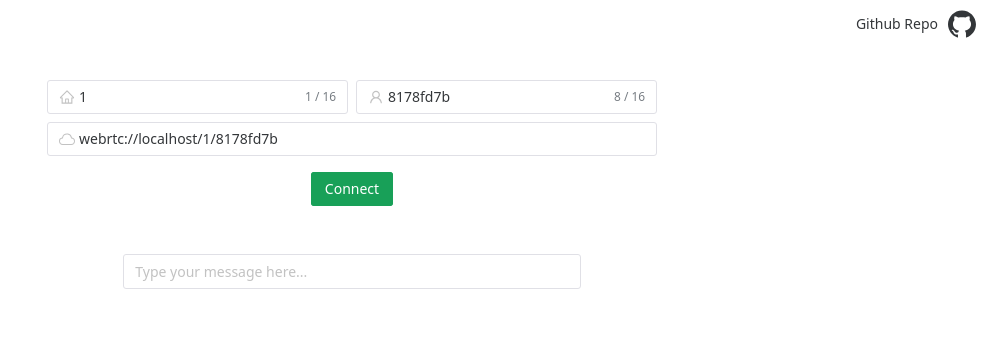
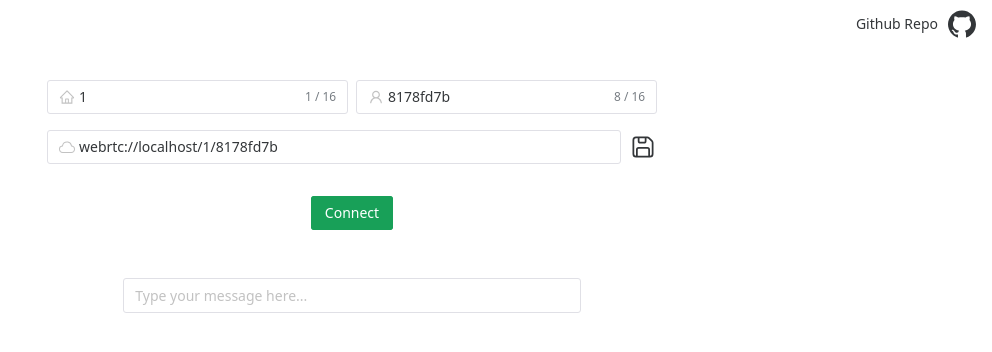
Before and after one commit to hasbai/srs-video-chat, a Vue app in the folder frontend/: page /1 in a window 1280 px wide. Shown: the top 352 px of the page, without its empty margins (288-1280 px from the left). Built offline with nearby package versions, Linux system fonts and the light colour scheme.

Commit message:
fix: config persistent

```diff
--- /dev/null
+++ b/frontend/src/components/Config.vue
@@ -0,0 +1,101 @@
+<template>
+  <div class="mb-4">
+    <div class="row">
+      <n-input class="mr-2" placeholder="room" v-model:value="config.room" maxlength="16" show-count
+               clearable>
+        <template #prefix>
+          <n-icon>
+            <svg xmlns="http://www.w3.org/2000/svg" viewBox="0 0 1024 1024">
+              <path
+                  d="M946.5 505L560.1 118.8l-25.9-25.9a31.5 31.5 0 0 0-44.4 0L77.5 505a63.9 63.9 0 0 0-18.8 46c.4 35.2 29.7 63.3 64.9 63.3h42.5V940h691.8V614.3h43.4c17.1 0 33.2-6.7 45.3-18.8a63.6 63.6 0 0 0 18.7-45.3c0-17-6.7-33.1-18.8-45.2zM568 868H456V664h112v204zm217.9-325.7V868H632V640c0-22.1-17.9-40-40-40H432c-22.1 0-40 17.9-40 40v228H238.1V542.3h-96l370-369.7l23.1 23.1L882 542.3h-96.1z"
+                  fill="currentColor"></path>
+            </svg>
+          </n-icon>
+        </template>
+      </n-input>
+      <n-input placeholder="user" v-model:value="config.username" maxlength="16" show-count
+               clearable>
+        <template #prefix>
+          <n-icon>
+            <svg xmlns="http://www.w3.org/2000/svg" viewBox="0 0 1024 1024">
+              <path
+                  d="M858.5 763.6a374 374 0 0 0-80.6-119.5a375.63 375.63 0 0 0-119.5-80.6c-.4-.2-.8-.3-1.2-.5C719.5 518 760 444.7 760 362c0-137-111-248-248-248S264 225 264 362c0 82.7 40.5 156 102.8 201.1c-.4.2-.8.3-1.2.5c-44.8 18.9-85 46-119.5 80.6a375.63 375.63 0 0 0-80.6 119.5A371.7 371.7 0 0 0 136 901.8a8 8 0 0 0 8 8.2h60c4.4 0 7.9-3.5 8-7.8c2-77.2 33-149.5 87.8-204.3c56.7-56.7 132-87.9 212.2-87.9s155.5 31.2 212.2 87.9C779 752.7 810 825 812 902.2c.1 4.4 3.6 7.8 8 7.8h60a8 8 0 0 0 8-8.2c-1-47.8-10.9-94.3-29.5-138.2zM512 534c-45.9 0-89.1-17.9-121.6-50.4S340 407.9 340 362c0-45.9 17.9-89.1 50.4-121.6S466.1 190 512 190s89.1 17.9 121.6 50.4S684 316.1 684 362c0 45.9-17.9 89.1-50.4 121.6S557.9 534 512 534z"
+                  fill="currentColor"></path>
+            </svg>
+          </n-icon>
+        </template>
+      </n-input>
+    </div>
+    <div class="row">
+      <n-input class="mr-2" placeholder="webrtc" v-model:value="webrtc" clearable>
+        <template #prefix>
+          <n-icon>
+            <svg xmlns="http://www.w3.org/2000/svg" viewBox="0 0 32 32">
+              <path
+                  d="M16 7a7.66 7.66 0 0 1 1.51.15a8 8 0 0 1 6.35 6.34l.26 1.35l1.35.24a5.5 5.5 0 0 1-1 10.92H7.5a5.5 5.5 0 0 1-1-10.92l1.34-.24l.26-1.35A8 8 0 0 1 16 7m0-2a10 10 0 0 0-9.83 8.12A7.5 7.5 0 0 0 7.49 28h17a7.5 7.5 0 0 0 1.32-14.88a10 10 0 0 0-7.94-7.94A10.27 10.27 0 0 0 16 5z"
+                  fill="currentColor"></path>
+            </svg>
+          </n-icon>
+        </template>
+      </n-input>
+      <n-button text @click="save">
+        <n-icon size="2em">
+          <svg xmlns="http://www.w3.org/2000/svg" viewBox="0 0 16 16">
+            <g fill="none">
+              <path
+                  d="M4 3a1 1 0 0 0-1 1v8a1 1 0 0 0 1 1V9.5A1.5 1.5 0 0 1 5.5 8h5A1.5 1.5 0 0 1 12 9.5V13a1 1 0 0 0 1-1V5.621a1 1 0 0 0-.293-.707l-1.621-1.621A1 1 0 0 0 10.379 3H10v1.5A1.5 1.5 0 0 1 8.5 6h-2A1.5 1.5 0 0 1 5 4.5V3H4zm2 0v1.5a.5.5 0 0 0 .5.5h2a.5.5 0 0 0 .5-.5V3H6zm5 10V9.5a.5.5 0 0 0-.5-.5h-5a.5.5 0 0 0-.5.5V13h6zM2 4a2 2 0 0 1 2-2h6.379a2 2 0 0 1 1.414.586l1.621 1.621A2 2 0 0 1 14 5.621V12a2 2 0 0 1-2 2H4a2 2 0 0 1-2-2V4z"
+                  fill="currentColor"></path>
+            </g>
+          </svg>
+        </n-icon>
+      </n-button>
+    </div>
+  </div>
+</template>
+
+<script setup lang="ts">
+import {NButton, NIcon, NInput, useMessage} from "naive-ui"
+import {randomHex} from '@/utils'
+import {useRoute} from 'vue-router'
+import {configStore} from "@/plugins/store";
+import {computed, ref} from "vue";
+
+const route = useRoute()
+const config = configStore()
+
+config.room = route.params.room as string || config.room || randomHex()
+config.username = config.username || randomHex()
+
+let host = ref(window.location.host)
+const webrtc = computed({
+  get() {
+    return `webrtc://${host.value}/${config.room}/${config.username}`
+  },
+  set(value) {
+    const values = value.split('/')
+    if (values.length != 5) {
+      return
+    }
+    host.value = values[values.length - 3]
+    config.room = values[values.length - 2]
+    config.username = values[values.length - 1]
+  }
+})
+
+const message = useMessage()
+
+function save() {
+  config.save()
+  message.success('config saved')
+}
+
+</script>
+<style scoped>
+.row {
+  display: flex;
+  flex-direction: row;
+  justify-content: space-between;
+  align-items: center;
+  margin-bottom: 1rem;
+}
+</style>
--- a/frontend/src/components/Input.vue
+++ /dev/null
@@ -1,61 +0,0 @@
-<template>
-  <div class="mb-4">
-    <div class="flex justify-between top mb-2">
-      <n-input class="mr-2" placeholder="room" v-model:value="store.room" maxlength="16" show-count clearable>
-        <template #prefix>
-          <n-icon>
-            <svg xmlns="http://www.w3.org/2000/svg" viewBox="0 0 1024 1024"><path d="M946.5 505L560.1 118.8l-25.9-25.9a31.5 31.5 0 0 0-44.4 0L77.5 505a63.9 63.9 0 0 0-18.8 46c.4 35.2 29.7 63.3 64.9 63.3h42.5V940h691.8V614.3h43.4c17.1 0 33.2-6.7 45.3-18.8a63.6 63.6 0 0 0 18.7-45.3c0-17-6.7-33.1-18.8-45.2zM568 868H456V664h112v204zm217.9-325.7V868H632V640c0-22.1-17.9-40-40-40H432c-22.1 0-40 17.9-40 40v228H238.1V542.3h-96l370-369.7l23.1 23.1L882 542.3h-96.1z" fill="currentColor"></path></svg>
-          </n-icon>
-        </template>
-      </n-input>
-      <n-input placeholder="user" v-model:value="store.username" maxlength="16" show-count clearable>
-        <template #prefix>
-          <n-icon>
-            <svg xmlns="http://www.w3.org/2000/svg" viewBox="0 0 1024 1024"><path d="M858.5 763.6a374 374 0 0 0-80.6-119.5a375.63 375.63 0 0 0-119.5-80.6c-.4-.2-.8-.3-1.2-.5C719.5 518 760 444.7 760 362c0-137-111-248-248-248S264 225 264 362c0 82.7 40.5 156 102.8 201.1c-.4.2-.8.3-1.2.5c-44.8 18.9-85 46-119.5 80.6a375.63 375.63 0 0 0-80.6 119.5A371.7 371.7 0 0 0 136 901.8a8 8 0 0 0 8 8.2h60c4.4 0 7.9-3.5 8-7.8c2-77.2 33-149.5 87.8-204.3c56.7-56.7 132-87.9 212.2-87.9s155.5 31.2 212.2 87.9C779 752.7 810 825 812 902.2c.1 4.4 3.6 7.8 8 7.8h60a8 8 0 0 0 8-8.2c-1-47.8-10.9-94.3-29.5-138.2zM512 534c-45.9 0-89.1-17.9-121.6-50.4S340 407.9 340 362c0-45.9 17.9-89.1 50.4-121.6S466.1 190 512 190s89.1 17.9 121.6 50.4S684 316.1 684 362c0 45.9-17.9 89.1-50.4 121.6S557.9 534 512 534z" fill="currentColor"></path></svg>
-          </n-icon>
-        </template>
-      </n-input>
-    </div>
-    <n-input placeholder="webrtc" v-model:value="webrtc" clearable>
-      <template #prefix>
-        <n-icon>
-          <svg xmlns="http://www.w3.org/2000/svg" viewBox="0 0 32 32"><path d="M16 7a7.66 7.66 0 0 1 1.51.15a8 8 0 0 1 6.35 6.34l.26 1.35l1.35.24a5.5 5.5 0 0 1-1 10.92H7.5a5.5 5.5 0 0 1-1-10.92l1.34-.24l.26-1.35A8 8 0 0 1 16 7m0-2a10 10 0 0 0-9.83 8.12A7.5 7.5 0 0 0 7.49 28h17a7.5 7.5 0 0 0 1.32-14.88a10 10 0 0 0-7.94-7.94A10.27 10.27 0 0 0 16 5z" fill="currentColor"></path></svg>
-        </n-icon>
-      </template>
-      </n-input>
-  </div>
-</template>
-
-<script setup lang="ts">
-import {NIcon, NInput} from "naive-ui"
-import {randomHex} from '@/utils'
-import {useRoute} from 'vue-router'
-import {configStore} from "@/plugins/store";
-import {computed, ref} from "vue";
-
-const route = useRoute()
-const store = configStore()
-
-store.room = route.params.room as string || store.room || randomHex()
-store.username = store.username || randomHex()
-
-let host = ref(window.location.host)
-const webrtc = computed({
-  get() {
-    return `webrtc://${host.value}/${store.room}/${store.username}`
-  },
-  set(value){
-    const values = value.split('/')
-    if (values.length != 5) {
-      return
-    }
-      host.value = values[values.length-3]
-    store.room = values[values.length-2]
-    store.username = values[values.length-1]
-  }
-})
-
-</script>
-<style scoped>
-
-</style>
--- a/frontend/src/main.ts
+++ b/frontend/src/main.ts
@@ -4,6 +4,7 @@ import router from '@/plugins/router'
 import { createPinia } from 'pinia'
 import piniaPluginPersistedstate from 'pinia-plugin-persistedstate'
 import '@/css/index.css'
+import { configStore } from '@/plugins/store'
 
 const app = createApp(App)
 
@@ -14,3 +15,6 @@ app.use(pinia)
 app.use(router)
 
 app.mount('#app')
+
+const config = configStore()
+config.load()
--- a/frontend/src/plugins/store.ts
+++ b/frontend/src/plugins/store.ts
@@ -10,7 +10,19 @@ export const configStore = defineStore('config', {
       room: '',
     }
   },
-  persist: true,
+  actions: {
+    save() {
+      localStorage.setItem('config', JSON.stringify(this.$state))
+      console.log('config saved')
+    },
+    load() {
+      const config = localStorage.getItem('config')
+      if (config) {
+        this.$patch(JSON.parse(config))
+      }
+      console.log('config loaded')
+    },
+  },
 })
 
 export const mainStore = defineStore('main', {
--- a/frontend/src/views/Home.vue
+++ b/frontend/src/views/Home.vue
@@ -1,6 +1,6 @@
 <template>
   <main id="main">
-    <Input></Input>
+    <Config></Config>
     <n-button type="success" @click="connectWS">Connect</n-button>
     <Chat></Chat>
   </main>
@@ -10,7 +10,7 @@
 <script setup lang="ts">
 import {onMounted} from "vue"
 import {SrsRtcSignaling} from "@/websocket"
-import Input from "@/components/Input.vue";
+import Config from "@/components/Config.vue";
 import {NButton} from "naive-ui";
 import {configStore, mainStore} from "@/plugins/store";
 import Chat from "@/components/Chat.vue";
```
